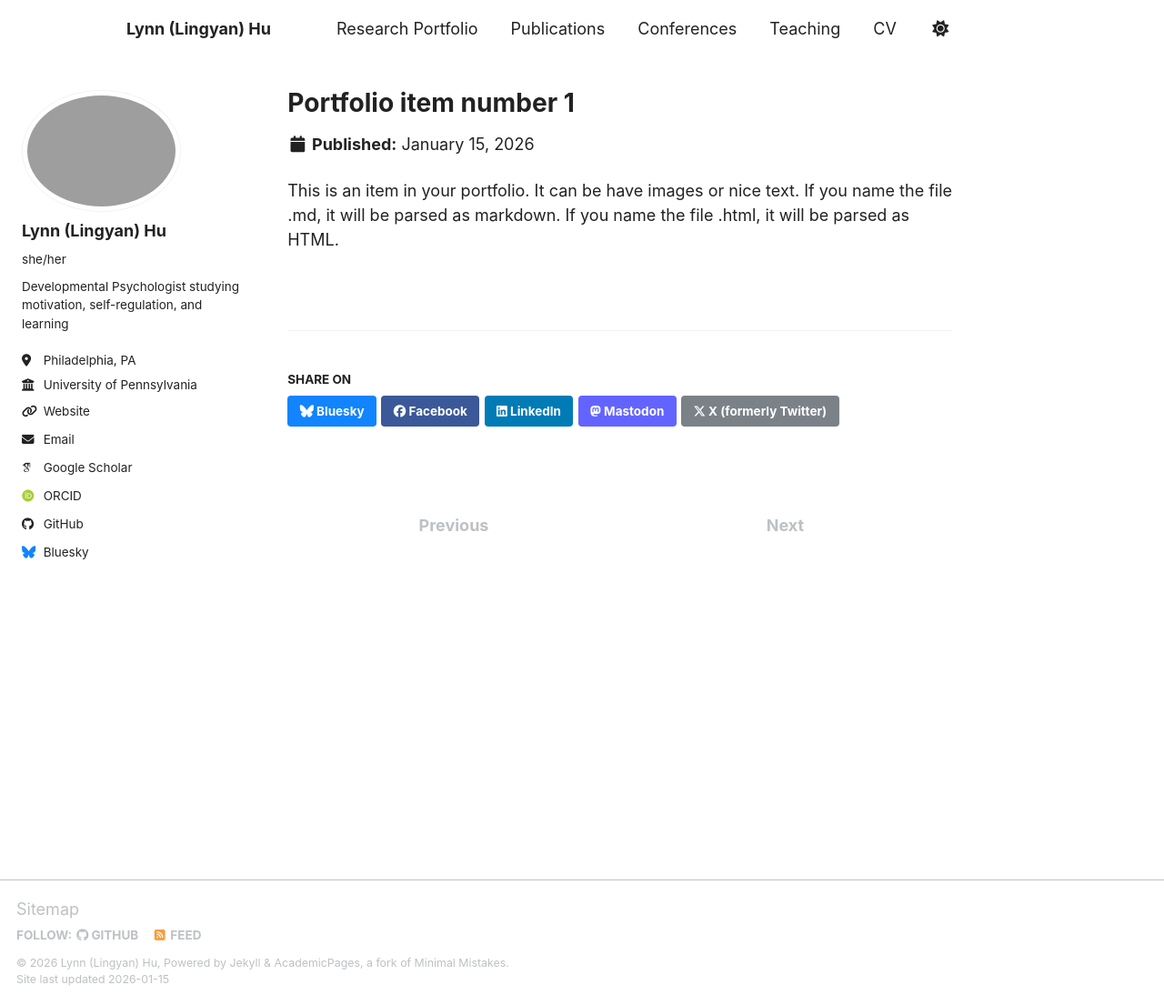
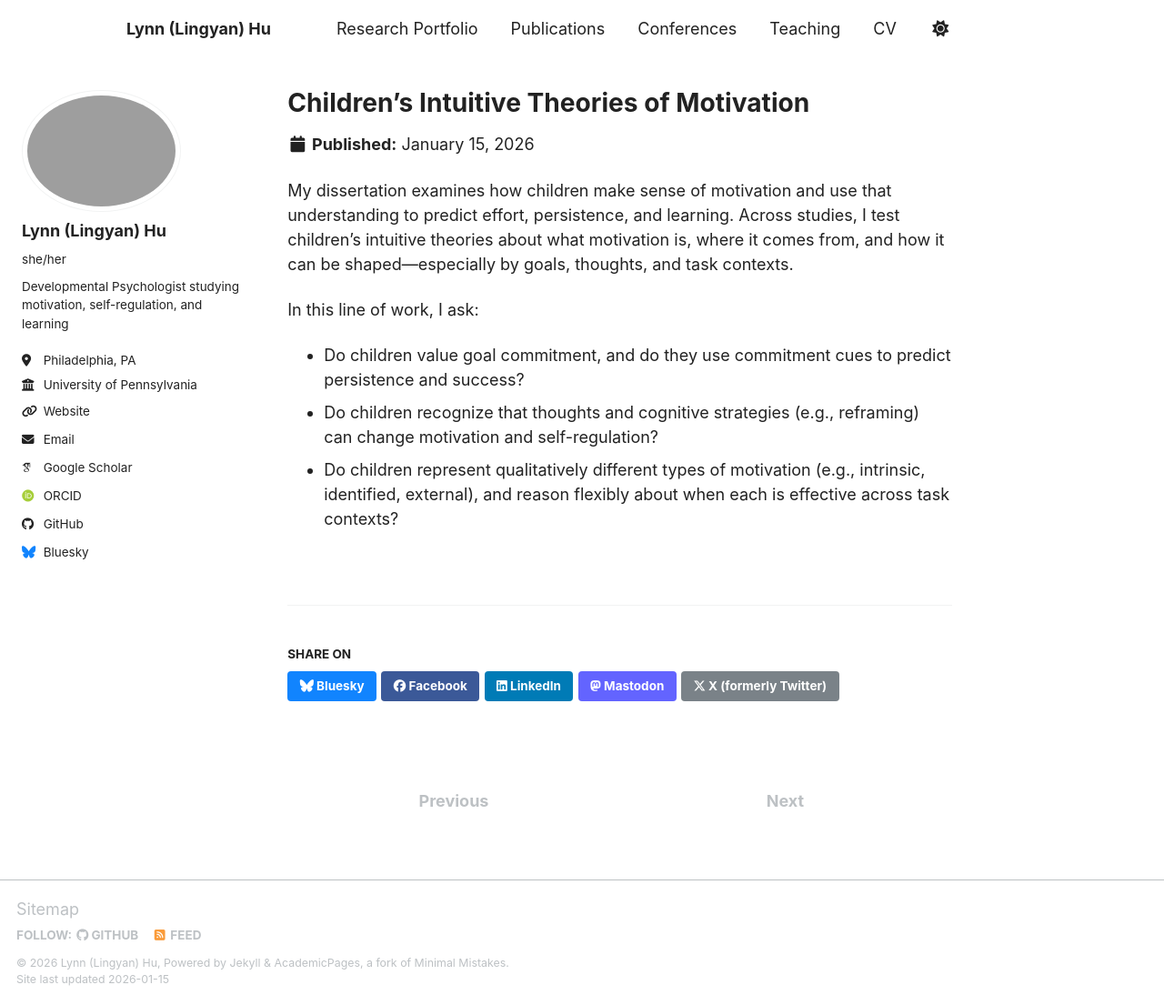
Before and after one commit to lingyh904/lingyh904.github.io, a Jekyll site: the page built from _portfolio/portfolio-1.md, in a window 1280 px wide and 1105 px high. Shown: the whole window at 91% size. Built offline with Jekyll 4.4.1, drawn with Linux system fonts in a browser that asks for light colours; some web fonts are replaced; a script bundle is joined from its source files by our own code; library files that are not in the unit come from our copies.

Commit message:
Update portfolio-1.md

```diff
--- a/_portfolio/portfolio-1.md
+++ b/_portfolio/portfolio-1.md
@@ -1,7 +1,13 @@
 ---
-title: "Portfolio item number 1"
-excerpt: "Short description of portfolio item number 1<br/><img src='/images/500x300.png'>"
+title: "Children’s Intuitive Theories of Motivation"
+excerpt: "What do children believe motivation is, and how do those beliefs shape self-regulation and learning?"
 collection: portfolio
 ---
 
-This is an item in your portfolio. It can be have images or nice text. If you name the file .md, it will be parsed as markdown. If you name the file .html, it will be parsed as HTML.
+My dissertation examines how children make sense of motivation and use that understanding to predict effort, persistence, and learning. Across studies, I test children’s intuitive theories about what motivation is, where it comes from, and how it can be shaped—especially by goals, thoughts, and task contexts.
+
+In this line of work, I ask:
+
+- Do children value goal commitment, and do they use commitment cues to predict persistence and success?
+- Do children recognize that thoughts and cognitive strategies (e.g., reframing) can change motivation and self-regulation?
+- Do children represent qualitatively different types of motivation (e.g., intrinsic, identified, external), and reason flexibly about when each is effective across task contexts?
```
